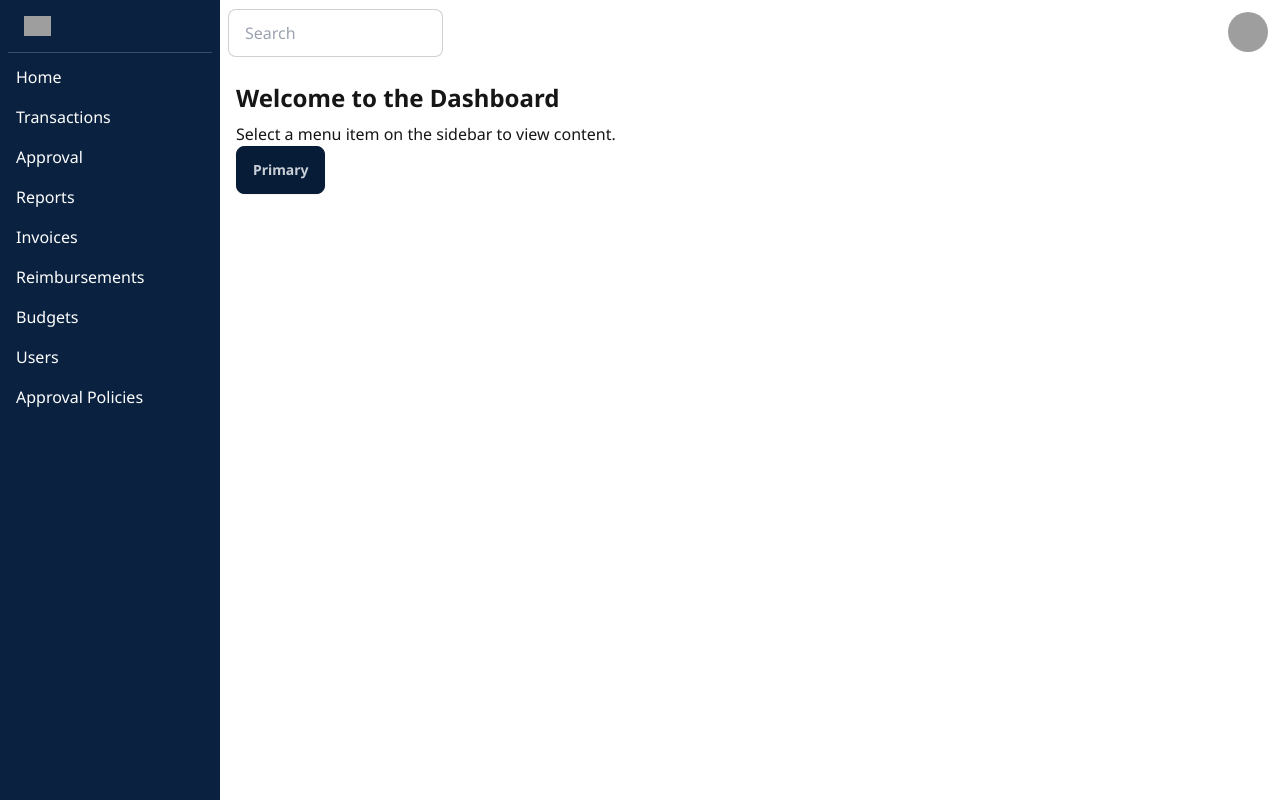
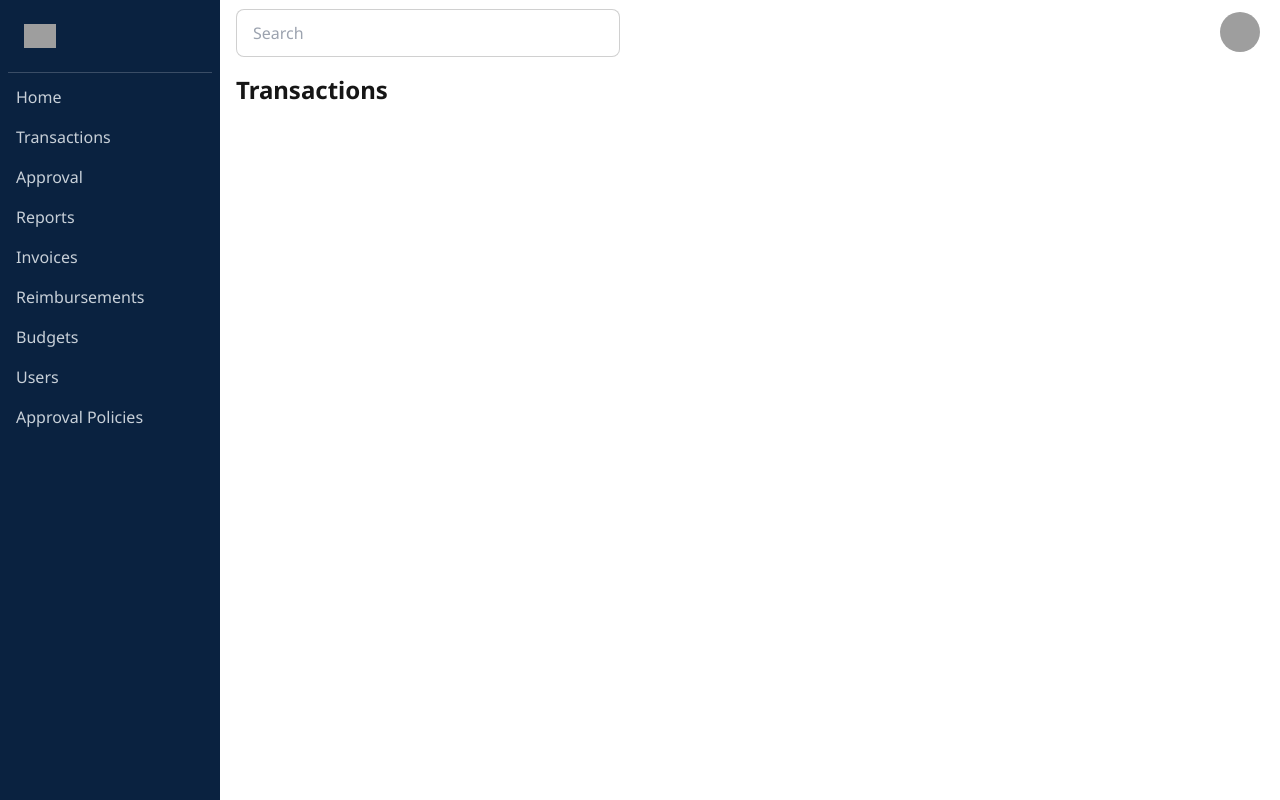
Before and after one commit to claudiofrs/splice-better-table-control, a React (Vite) app: page / in a window 1280 px wide. Built offline with nearby package versions, Linux system fonts and the light colour scheme; grey boxes are pictures that could not be loaded.

Commit message:
better replica color

```diff
--- a/src/components/Sidebar/Sidebar.jsx
+++ b/src/components/Sidebar/Sidebar.jsx
@@ -3,41 +3,45 @@
 function Sidebar() {
   return (
     <aside className="w-[220px] bg-[#0a2240] text-white p-2 py-0 flex flex-col gap-2">
-      <div className="flex justify-start p-4 border-b border-solid" style={{ borderColor: '#3a4d66' }}>
+      <div className="flex justify-left p-4 py-6 border-b border-solid" style={{ borderColor: '#3a4d66' }}>
         <img
           src="https://summitglobal.com/hs-fs/hubfs/summit-logo.png?width=264&height=45&name=summit-logo.png"
           alt="Summit Logo"
-          className="h-[20px] w-auto"
+          className="h-6 w-auto"
         />
       </div>
       <nav className="flex flex-col space-y-2">
-        <a href="#home" className="px-2 py-1 hover:bg-[#123456] rounded">
+        <a
+          href="#home"
+          className="px-2 py-1 text-[#c8d0d8] hover:text-white active:text-white hover:bg-[#123456] rounded"
+        >
           Home
         </a>
-        <a href="#analytics" className="px-2 py-1 hover:bg-[#123456] rounded">
+        <a href="#transactions" className="px-2 py-1 text-[#c8d0d8] hover:text-white active:text-white hover:bg-[#123456] rounded">
           Transactions
         </a>
-        <a href="#settings" className="px-2 py-1 hover:bg-[#123456] rounded">
+        <a href="#approval" className="px-2 py-1 text-[#c8d0d8] hover:text-white active:text-white hover:bg-[#123456] rounded">
           Approval
         </a>
-        <a href="#settings" className="px-2 py-1 hover:bg-[#123456] rounded">
+        <a href="#reports" className="px-2 py-1 text-[#c8d0d8] hover:text-white active:text-white hover:bg-[#123456] rounded">
           Reports
         </a>
-        <a href="#settings" className="px-2 py-1 hover:bg-[#123456] rounded">
+        <a href="#invoices" className="px-2 py-1 text-[#c8d0d8] hover:text-white active:text-white hover:bg-[#123456] rounded">
           Invoices
         </a>
-        <a href="#settings" className="px-2 py-1 hover:bg-[#123456] rounded">
+        <a href="#reimbursements" className="px-2 py-1 text-[#c8d0d8] hover:text-white active:text-white hover:bg-[#123456] rounded">
           Reimbursements
         </a>
-        <a href="#settings" className="px-2 py-1 hover:bg-[#123456] rounded">
+        <a href="#budgets" className="px-2 py-1 text-[#c8d0d8] hover:text-white active:text-white hover:bg-[#123456] rounded">
           Budgets
         </a>
-        <a href="#settings" className="px-2 py-1 hover:bg-[#123456] rounded">
+        <a href="#users" className="px-2 py-1 text-[#c8d0d8] hover:text-white active:text-white hover:bg-[#123456] rounded">
           Users
         </a>
-        <a href="#settings" className="px-2 py-1 hover:bg-[#123456] rounded">
+        <a href="#approval" className="px-2 py-1 text-[#c8d0d8] hover:text-white active:text-white hover:bg-[#123456] rounded">
           Approval Policies
         </a>
+
       </nav>
     </aside>
   );
--- a/src/components/Topbar/Topbar.jsx
+++ b/src/components/Topbar/Topbar.jsx
@@ -1,12 +1,12 @@
 function Topbar() {
   return (
-    <div className="navbar bg-base-100">
+    <div className="navbar bg-base-100 px-4">
       <div className="flex-1">
-        <div className="form-control">
+        <div className="form-control w-96">
           <input
             type="text"
             placeholder="Search"
-            className="input input-bordered w-24 md:w-auto"
+            className="input input-bordered"
           />
         </div>
       </div>
--- a/src/pages/app/App.jsx
+++ b/src/pages/app/App.jsx
@@ -11,12 +11,11 @@ function App() {
       {/* Content Area */}
       <main className="flex-1 bg-white">
         <Topbar />
-        <div className="p-4">
+        <div className="p-4 py-2">
           <h1 className="text-2xl font-semibold mb-2">
-            Welcome to the Dashboard
+            Transactions
           </h1>
-          <p>Select a menu item on the sidebar to view content.</p>
-          <button className="btn btn-active btn-primary">Primary</button>
+
         </div>
       </main>
     </div>
```
